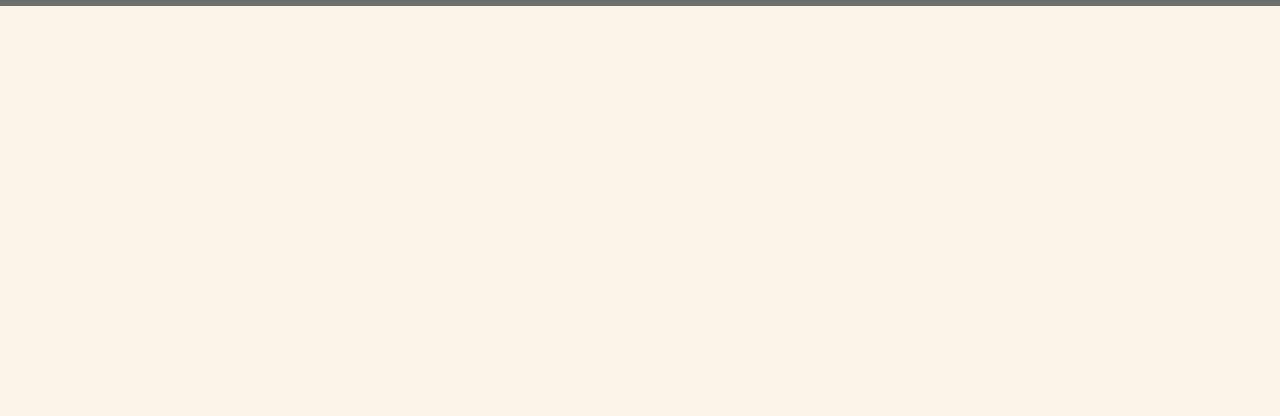
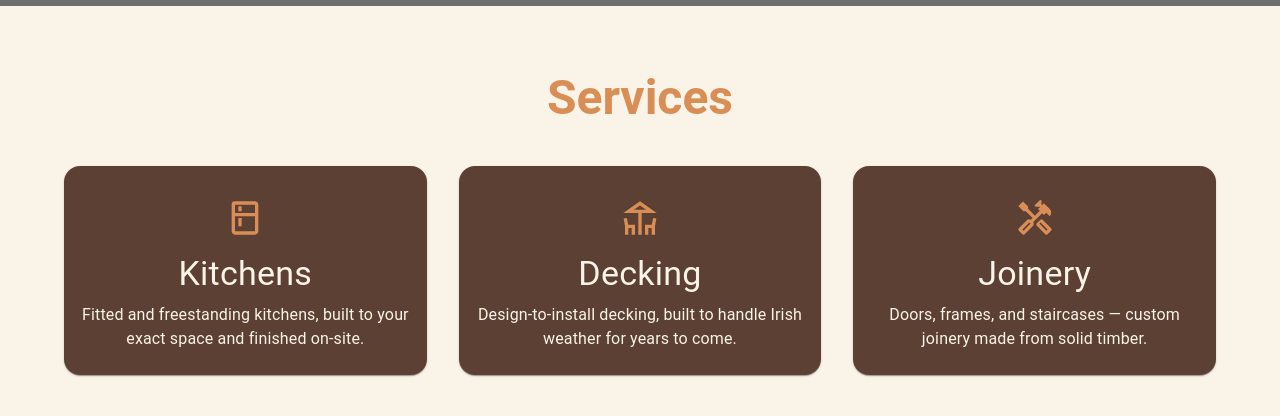
Before and after one commit to KevinG2001/CurlysCarpentry, a React (Vite) app: page / in a window 1280 px wide. Shown: the part 738-1154 px from the top of the page. Before the commit the page ends 800 px from the top, so only its background shows below. Built offline with nearby package versions, Linux system fonts and the light colour scheme; grey boxes are pictures that could not be loaded.

Commit message:
Services

```diff
--- a/src/App.tsx
+++ b/src/App.tsx
@@ -1,11 +1,14 @@
+import { Container } from "@mui/material";
 import Navbar from "./components/Navbar";
 import Hero from "./pages/Hero";
+import Services from "./pages/Services";
 function App() {
 	return (
-		<div>
+		<Container maxWidth={false} disableGutters>
 			<Navbar />
 			<Hero />
-		</div>
+			<Services />
+		</Container>
 	);
 }
 
--- /dev/null
+++ b/src/pages/Services.tsx
@@ -0,0 +1,83 @@
+import { Card, CardContent, Typography, Container, Grid } from "@mui/material";
+import DeckOutlinedIcon from "@mui/icons-material/DeckOutlined";
+import HandymanOutlinedIcon from "@mui/icons-material/HandymanOutlined";
+import KitchenOutlinedIcon from "@mui/icons-material/KitchenOutlined";
+import type { SvgIconComponent } from "@mui/icons-material";
+
+const services = [
+	{
+		title: "Kitchens",
+		icon: KitchenOutlinedIcon,
+		description:
+			"Fitted and freestanding kitchens, built to your exact space and finished on-site.",
+	},
+	{
+		title: "Decking",
+		icon: DeckOutlinedIcon,
+		description:
+			"Design-to-install decking, built to handle Irish weather for years to come.",
+	},
+	{
+		title: "Joinery",
+		icon: HandymanOutlinedIcon,
+		description:
+			"Doors, frames, and staircases — custom joinery made from solid timber.",
+	},
+];
+
+interface ServiceCardProps {
+	icon: SvgIconComponent;
+	title: string;
+	description: string;
+}
+
+function ServiceCard({ icon: Icon, title, description }: ServiceCardProps) {
+	return (
+		<Card
+			sx={{
+				bgcolor: "primary.main",
+				borderRadius: 2,
+				height: "100%",
+				transition: "transform 0.2s ease, box-shadow 0.2s ease",
+				"&:hover": {
+					transform: "translateY(-4px)",
+					boxShadow: 6,
+				},
+			}}
+		>
+			<CardContent sx={{ textAlign: "center", py: 4 }}>
+				<Icon sx={{ fontSize: 40, color: "secondary.light", mb: 1 }} />
+				<Typography variant="h4" sx={{ color: "background.default" }}>
+					{title}
+				</Typography>
+				<Typography
+					variant="body1"
+					sx={{ color: "primary.contrastText", mt: 1 }}
+				>
+					{description}
+				</Typography>
+			</CardContent>
+		</Card>
+	);
+}
+
+export default function Services() {
+	return (
+		<Container maxWidth="lg" sx={{ py: 8 }}>
+			<Typography
+				variant="h3"
+				sx={{ color: "secondary.light", textAlign: "center", mb: 5 }}
+			>
+				Services
+			</Typography>
+
+			<Grid container spacing={4}>
+				{services.map((service) => (
+					<Grid key={service.title} size={{ xs: 12, sm: 4 }}>
+						<ServiceCard {...service} />
+					</Grid>
+				))}
+			</Grid>
+		</Container>
+	);
+}
```
